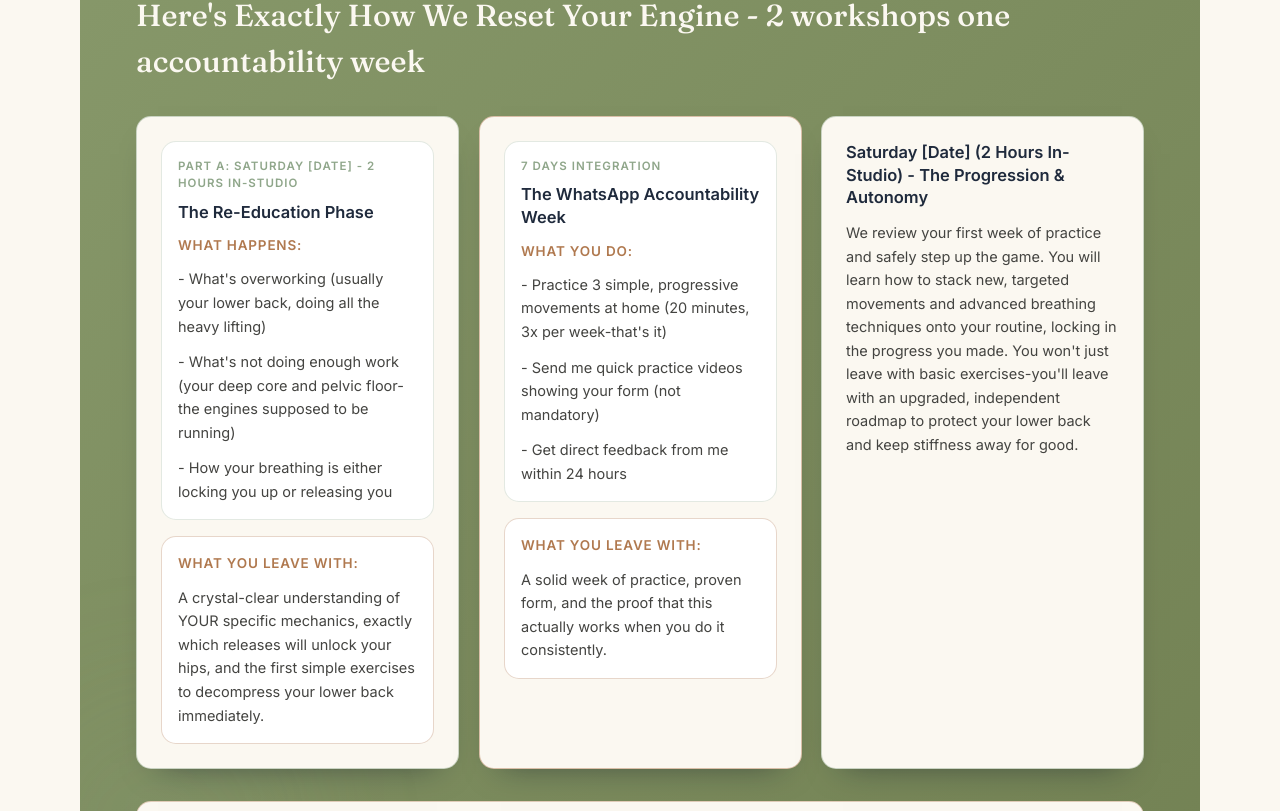
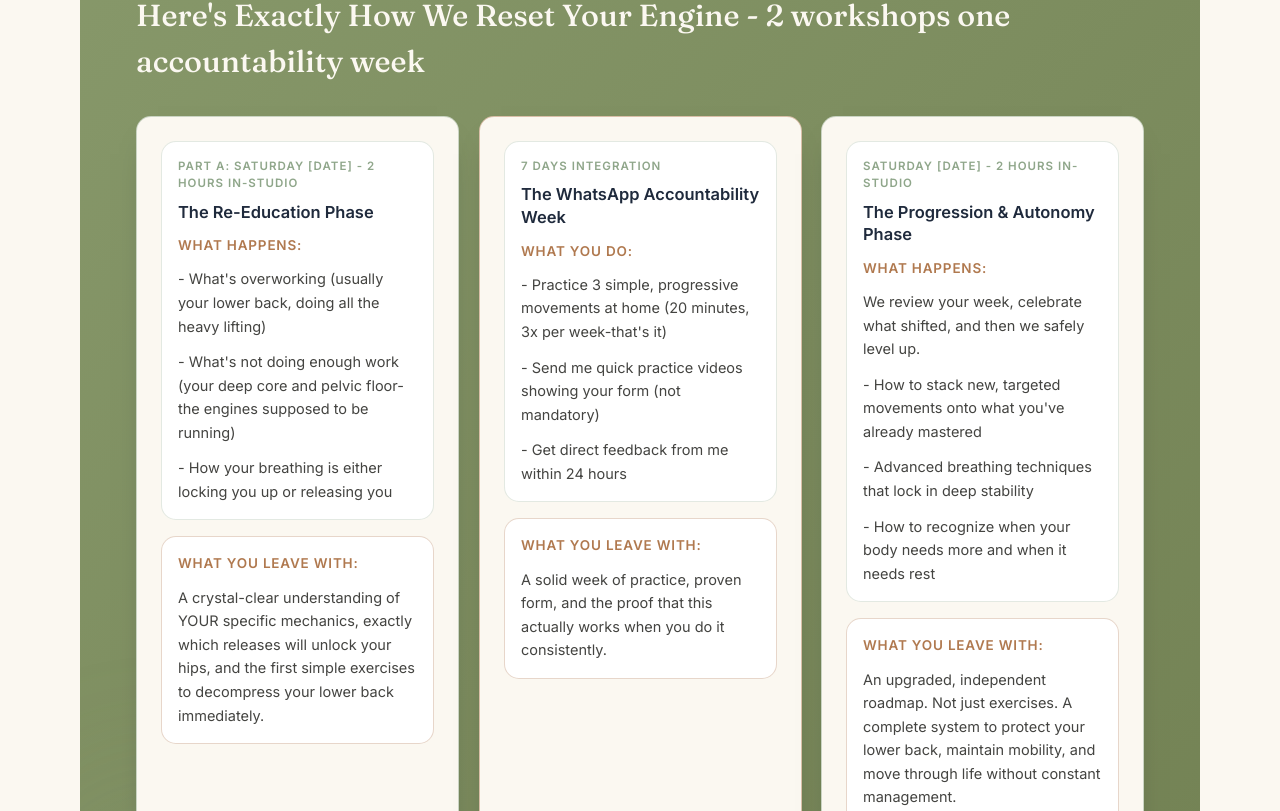
Before and after one commit to VinPOPFrance/James, a Next.js app: page /pelvic-engine-reset in a window 1280 px wide. Shown: the part 1209-2020 px from the top of the page. Built offline with nearby package versions, Linux system fonts and the light colour scheme; no server answers.

Commit message:
Enhance SprintIntroBlock with intro field and update content structure for improved clarity and engagement

```diff
--- a/src/app/pelvic-engine-reset/page.tsx
+++ b/src/app/pelvic-engine-reset/page.tsx
@@ -7,6 +7,7 @@ import { siteConfig } from "@/config/site-config";
 type SprintIntroBlock = {
   title: string;
   subtitle: string;
+  intro?: string;
   bullets: string[];
   outcome: string;
 };
@@ -55,9 +56,17 @@ const sprintBlocks: SprintBlock[] = [
       "A solid week of practice, proven form, and the proof that this actually works when you do it consistently.",
   },
   {
-    title: "Saturday [Date] (2 Hours In-Studio) - The Progression & Autonomy",
-    body:
-      "We review your first week of practice and safely step up the game. You will learn how to stack new, targeted movements and advanced breathing techniques onto your routine, locking in the progress you made. You won't just leave with basic exercises-you'll leave with an upgraded, independent roadmap to protect your lower back and keep stiffness away for good.",
+    title: "Saturday [Date] - 2 Hours In-Studio",
+    subtitle: "The Progression & Autonomy Phase",
+    intro:
+      "We review your week, celebrate what shifted, and then we safely level up.",
+    bullets: [
+      "How to stack new, targeted movements onto what you've already mastered",
+      "Advanced breathing techniques that lock in deep stability",
+      "How to recognize when your body needs more and when it needs rest",
+    ],
+    outcome:
+      "An upgraded, independent roadmap. Not just exercises. A complete system to protect your lower back, maintain mobility, and move through life without constant management.",
   },
 ];
 
@@ -179,6 +188,11 @@ export default function SubscriberPelvicEngineResetPage() {
                             ? "What you do:"
                             : "What happens:"}
                         </p>
+                        {block.intro ? (
+                          <p className="mb-3 text-[14.5px] leading-relaxed text-inkSoft">
+                            {block.intro}
+                          </p>
+                        ) : null}
                         <ul className="space-y-3 text-[14.5px] leading-relaxed text-inkSoft">
                           {block.bullets.map((item) => (
                             <li key={item}>- {item}</li>
```
